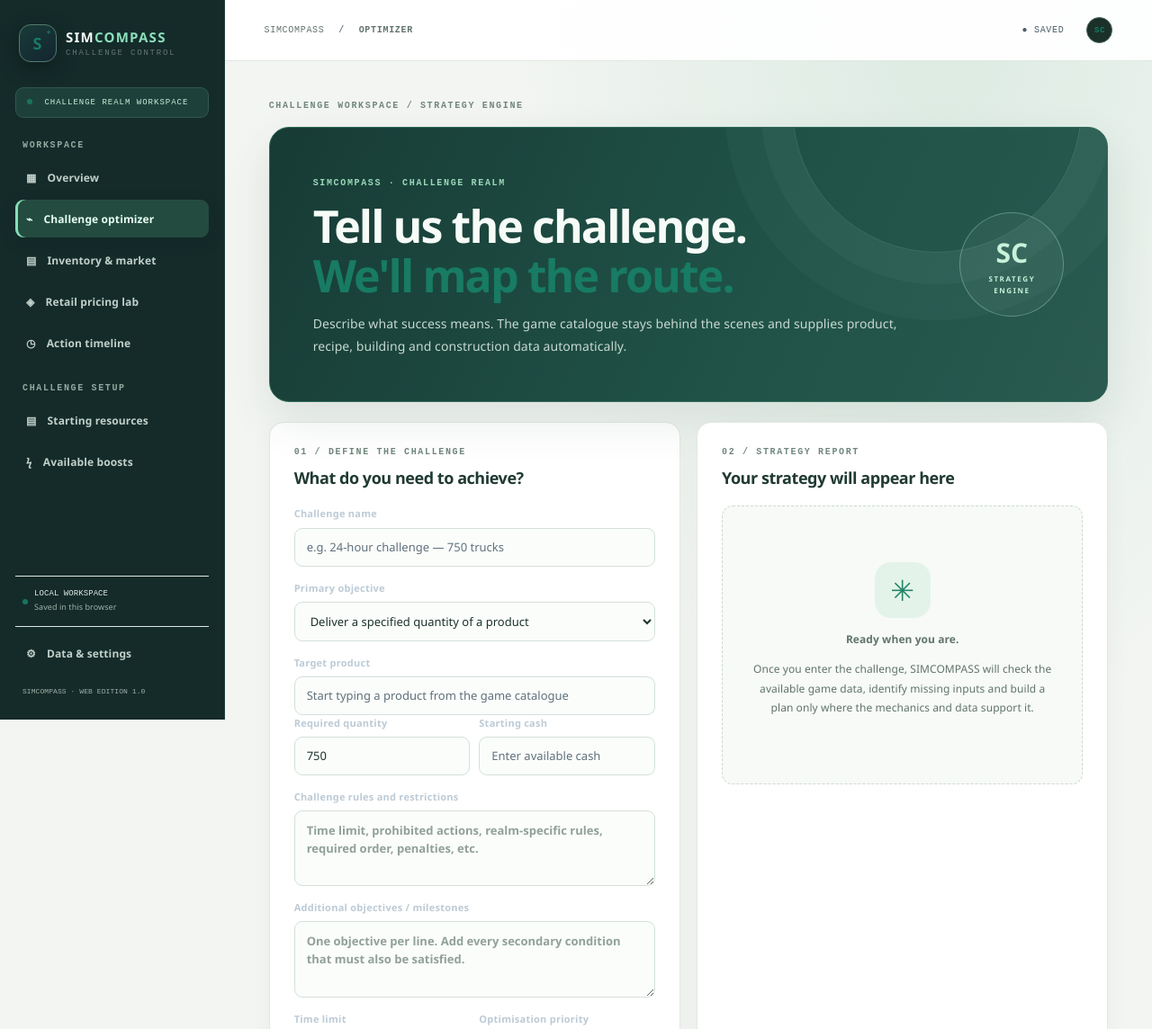
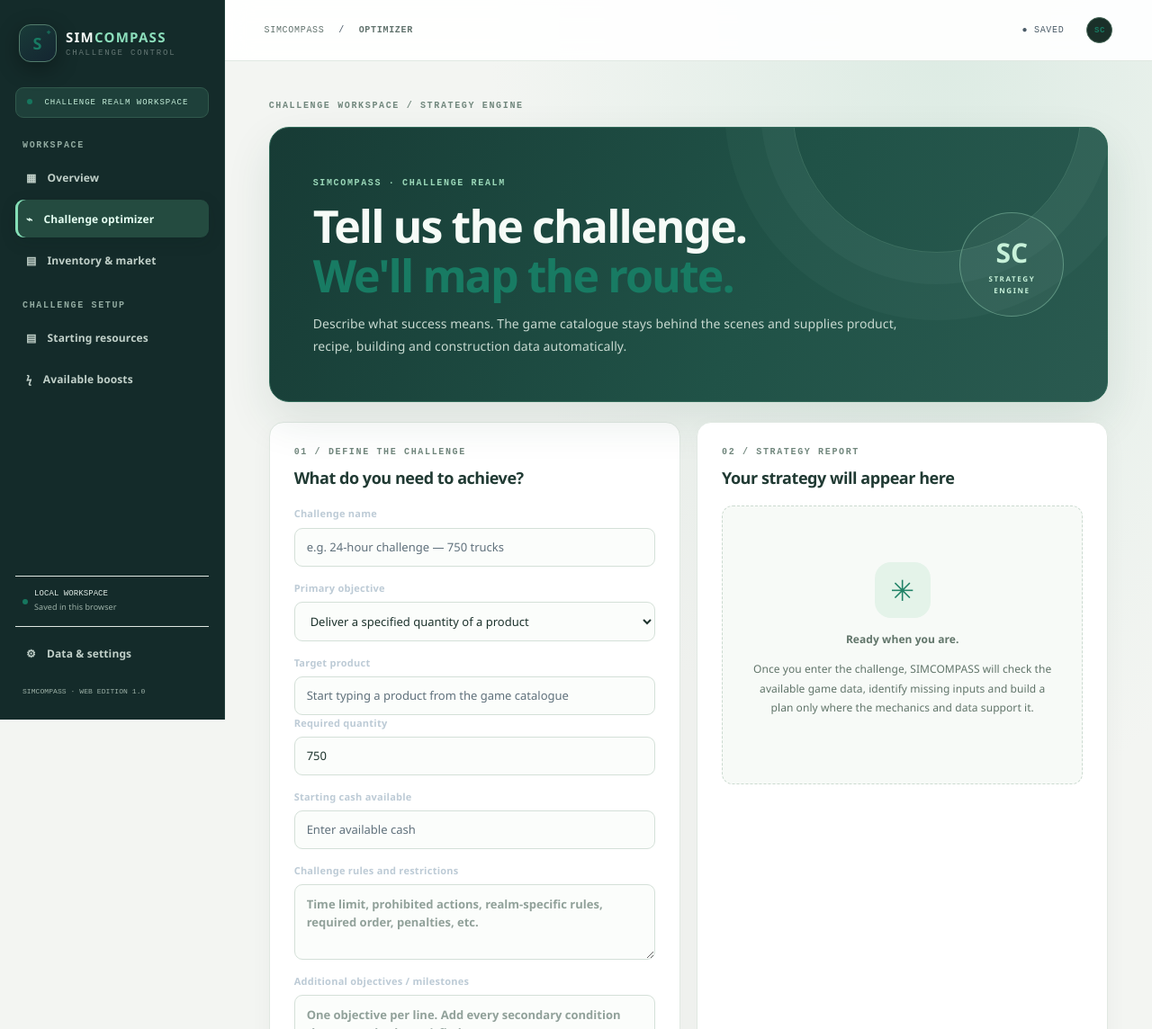
Before and after one commit to darubotol/SIMCOMPASS, a plain HTML site: page index.html in a window 1280 px wide. Shown: the top 1144 px of the page at 90% size. Drawn offline with Linux system fonts and the light colour scheme.

Commit message:
Simplify primary navigation and make starting cash a universal challenge input

```diff
--- a/index.html
+++ b/index.html
@@ -1,7 +1,7 @@
 <!doctype html>
 <html lang="en"><head><meta charset="utf-8"><meta name="viewport" content="width=device-width,initial-scale=1"><meta name="theme-color" content="#0b1218"><meta name="description" content="SIMCOMPASS — Sim Companies production planning and Challenge Realm optimizer"><title>SIMCOMPASS | Challenge Control</title><link rel="stylesheet" href="styles.css"></head>
 <body><div class="layout">
-<aside class="sidebar" id="sidebar"><a class="brand" href="#"><span class="mark">S<span>+</span></span><span>SIM<span class="mint">COMPASS</span><small>CHALLENGE CONTROL</small></span></a><div class="realm"><i></i> CHALLENGE REALM WORKSPACE</div><p class="navlabel">WORKSPACE</p><nav><button class="nav" data-page="dashboard">▦　Overview</button><button class="nav active" data-page="optimizer">⌁　Challenge optimizer</button><button class="nav" data-page="inventory">▤　Inventory & market</button><button class="nav" data-page="retail">◈　Retail pricing lab</button><button class="nav" data-page="timeline">◷　Action timeline</button></nav><p class="navlabel">CHALLENGE SETUP</p><nav><button class="nav" data-page="inventory">▤　Starting resources</button><button class="nav" data-page="boosts">ϟ　Available boosts</button></nav><div class="sidebottom"><div class="local"><i></i><span><b>LOCAL WORKSPACE</b><small>Saved in this browser</small></span></div><button class="nav" data-page="settings">⚙　Data & settings</button><small class="version">SIMCOMPASS · WEB EDITION 1.0</small></div></aside>
+<aside class="sidebar" id="sidebar"><a class="brand" href="#"><span class="mark">S<span>+</span></span><span>SIM<span class="mint">COMPASS</span><small>CHALLENGE CONTROL</small></span></a><div class="realm"><i></i> CHALLENGE REALM WORKSPACE</div><p class="navlabel">WORKSPACE</p><nav><button class="nav" data-page="dashboard">▦　Overview</button><button class="nav active" data-page="optimizer">⌁　Challenge optimizer</button><button class="nav" data-page="inventory">▤　Inventory & market</button></nav><p class="navlabel">CHALLENGE SETUP</p><nav><button class="nav" data-page="inventory">▤　Starting resources</button><button class="nav" data-page="boosts">ϟ　Available boosts</button></nav><div class="sidebottom"><div class="local"><i></i><span><b>LOCAL WORKSPACE</b><small>Saved in this browser</small></span></div><button class="nav" data-page="settings">⚙　Data & settings</button><small class="version">SIMCOMPASS · WEB EDITION 1.0</small></div></aside>
 <main><header class="top"><button id="menu" class="menubtn">☰</button><div>SIMCOMPASS <span>/</span> <b id="crumb">OPTIMIZER</b></div><div class="topright"><span id="saved">● SAVED</span><b class="avatar">SC</b></div></header><div class="content">
 <section class="page" id="dashboard"><p class="eyebrow">COMMAND CENTER / 01</p><div class="hero"><div><h1>Plan smarter.<br><em>Finish faster.</em></h1><p>Your Sim Companies Challenge Realm operations, brought into one control room.</p></div><div class="seal">SC<small>STRATEGY<br>CONSOLE</small></div></div><div class="notice"><b>i</b><span><strong>Workspace ready. Add verified game data to begin.</strong><small>SIMCOMPASS does not invent product recipes, building times or market prices. Populate the database with current in-game values.</small></span></div>
 <div class="sectiontitle"><div><p class="eyebrow">AT A GLANCE</p><h2>Operations overview</h2></div><small>YOUR WORKSPACE</small></div><div class="stats"><article><label>PRODUCTS</label><strong id="nProducts">0</strong><small>Product records</small></article><article><label>RECIPES</label><strong id="nRecipes">0</strong><small>Production routes</small></article><article><label>BUILDING SLOTS</label><strong id="nBuildings">0</strong><small>Configured capacity</small></article><article><label>BOOSTS</label><strong id="nBoosts">0</strong><small>Saved boost records</small></article></div>
@@ -26,8 +26,9 @@
 <option value="multi">Multiple objectives / milestone challenge</option>
 <option value="custom">Other / custom challenge</option>
 </select></label>
-<div id="deliverFields"><label>Target product<input id="target" list="productNames" placeholder="Start typing a product from the game catalogue"><datalist id="productNames"></datalist></label><div class="two"><label>Required quantity<input id="quantity" type="number" min="0.0001" step="any" value="750"></label><label>Starting cash<input id="budget" type="number" min="0" step="any" placeholder="Enter available cash"></label></div></div>
+<div id="deliverFields"><label>Target product<input id="target" list="productNames" placeholder="Start typing a product from the game catalogue"><datalist id="productNames"></datalist></label><label>Required quantity<input id="quantity" type="number" min="0.0001" step="any" value="750"></label></div>
 <div id="genericFields" hidden><label>Exact success condition<textarea id="goalDescription" rows="3" placeholder="Describe the target exactly as shown in the challenge, including thresholds and conditions."></textarea></label><div class="two"><label>Target amount / threshold<input id="goalAmount" type="number" min="0" step="any" placeholder="If applicable"></label><label>Unit / measurement<input id="goalUnit" placeholder="e.g. cash, points, buildings"></label></div></div>
+<label>Starting cash available<input id="budget" type="number" min="0" step="any" placeholder="Enter available cash"></label>
 <label>Challenge rules and restrictions<textarea id="challengeRules" rows="3" placeholder="Time limit, prohibited actions, realm-specific rules, required order, penalties, etc."></textarea></label>
 <label>Additional objectives / milestones<textarea id="extraObjectives" rows="3" placeholder="One objective per line. Add every secondary condition that must also be satisfied."></textarea></label>
 <div class="two"><label>Time limit<input id="deadline" placeholder="e.g. 24 hours"></label><label>Optimisation priority<select id="objective"><option value="time">Complete as early as possible</option><option value="cost">Minimise cash required</option><option value="balanced">Balanced time and cash</option></select></label></div>
```
